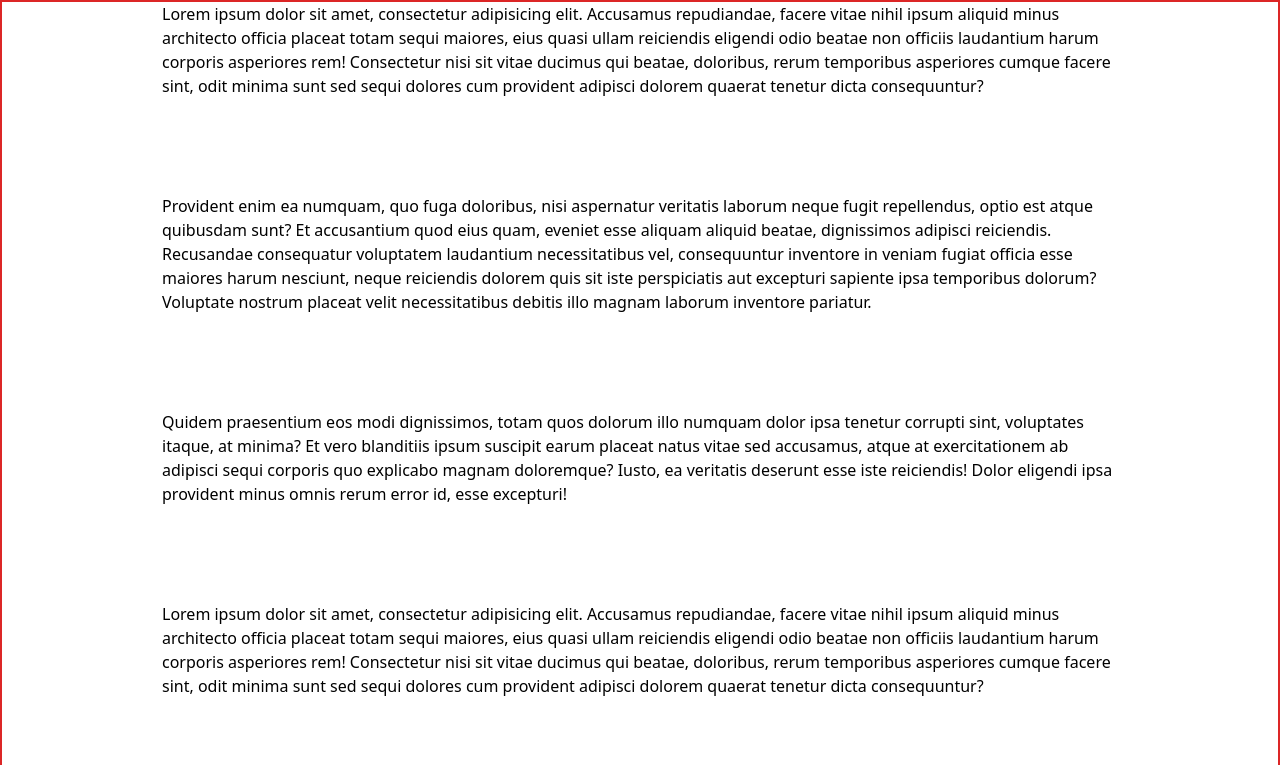
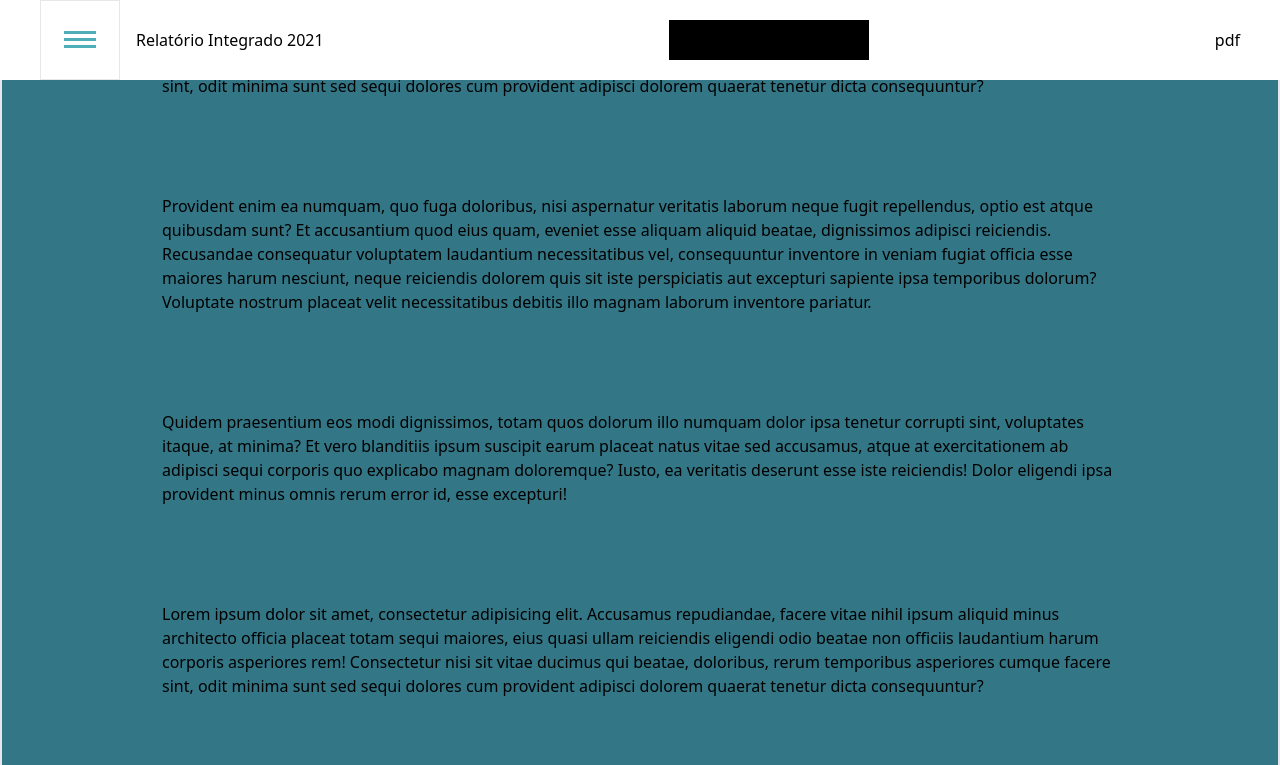
Before and after one commit to iurynadin/hoc, a website: page pages/index.html in a window 1280 px wide. Shown: the top 765 px of the page. Drawn offline with nearby package versions, Linux system fonts and the light colour scheme.

Commit message:
iniciado menu

```diff
--- a/main.css
+++ b/main.css
@@ -86,7 +86,7 @@
 
         .header__hambcont {
             transition: 0.4s cubic-bezier(0.6, -0.28, 0.735, 0.045);
-            @apply fixed h-[52px] w-[52px] bg-green-300 flex items-center justify-center top-[72px] sm:top-20 -right-20 rounded-full hover:bg-black transition-all duration-300 z-40 shadow-xl;
+            @apply relative h-20 w-20 border flex items-center justify-center transition-all duration-300 z-40;
         }
 
         .header__hambcont.is-spying {
@@ -94,15 +94,11 @@
         }
 
         .navbar-burger {
-            @apply relative transition-all duration-300 w-[24px] h-[28px] block z-50 mt-[10px];
-        }
-        .navbar-burger:hover {
-            background-color: transparent;
-            color: red;
+            @apply relative transition-all duration-300 w-[32px] h-[28px] block z-50 mt-[10px];
         }
 
         .navbar-burger span {
-            @apply absolute h-[3px] w-full bg-white block transition-all duration-300 rounded-full;
+            @apply absolute h-[3px] w-full bg-verdeaguaclaro block transition-all duration-300;
         }
 
         .navbar-burger span:nth-child(2) {
--- a/pages/index.html
+++ b/pages/index.html
@@ -11,10 +11,11 @@
         <link href="https://fonts.googleapis.com/css2?family=Jost:wght@500;600;700&family=Montserrat:wght@300;400;500;600;700&display=swap" rel="stylesheet">
         <link rel="stylesheet" type="text/css" href="css/style.css?v=0.9.60" />
     </head>
-    <body class="w-full">
+    <body class="w-full bg-verdeagua">
         <!-- Sómente para identificar breakpoint. Remover em produção -->
         <div class="bpvisor"><p></p></div>
-        <header>
+        <header class="fixed top-0 left-0 w-full h-20 bg-white z-50 flex flex-row justify-between items-center px-10">
+            <div class="flex flex-rom items-center gap-x-4">
                 <div class="header__hambcont">
                     <a role="button" class="navbar-burger" aria-label="menu">
                         <span aria-hidden="true"></span>
@@ -23,7 +24,14 @@
                     </a>
                 </div>
 
-            <nav class="topNav">
+                <span class="relative z-10">Relatório Integrado 2021</span>
+            </div>
+
+            <div class="w-[200px] h-10 bg-black block"></div>
+
+            <a href="#">pdf</a>
+
+            <!-- <nav class="topNav">
                 <div class="w-8/12 lg:w-6/12 flex justify-between items-center h-full">
                     <div class="flex flex-row justify-start items-center">
                         <img src="svgs/logo_topnav.svg" class="h-[40px] lg:mr-20" alt="Logo RD" />
@@ -35,18 +43,18 @@
                         </svg>
                     </a>
                 </div>
-            </nav>
+            </nav> -->
 
-            <nav class="sideNav h-full relative">
+            <!-- <nav class="sideNav h-full relative">
                 <ul class="sideMenu">
                     <li><a href="#home">home</a></li>
                 </ul>
-            </nav>
+            </nav> -->
         </header>
 
         <main>
             <!-- Home/Hero -->
-            <section class="home px-40 border-2 border-red-600">
+            <section class="home px-40 border-2">
                 <p>Lorem ipsum dolor sit amet, consectetur adipisicing elit. Accusamus repudiandae, facere vitae nihil ipsum aliquid minus architecto officia placeat totam sequi maiores, eius quasi ullam reiciendis eligendi odio beatae non officiis laudantium harum corporis asperiores rem! Consectetur nisi sit vitae ducimus qui beatae, doloribus, rerum temporibus asperiores cumque facere sint, odit minima sunt sed sequi dolores cum provident adipisci dolorem quaerat tenetur dicta consequuntur? </p>
                 <br><br><br><br>
 
```
Also changed, not shown: pages/css/style.css. Lines whose indentation alone changed are shown as unchanged.
